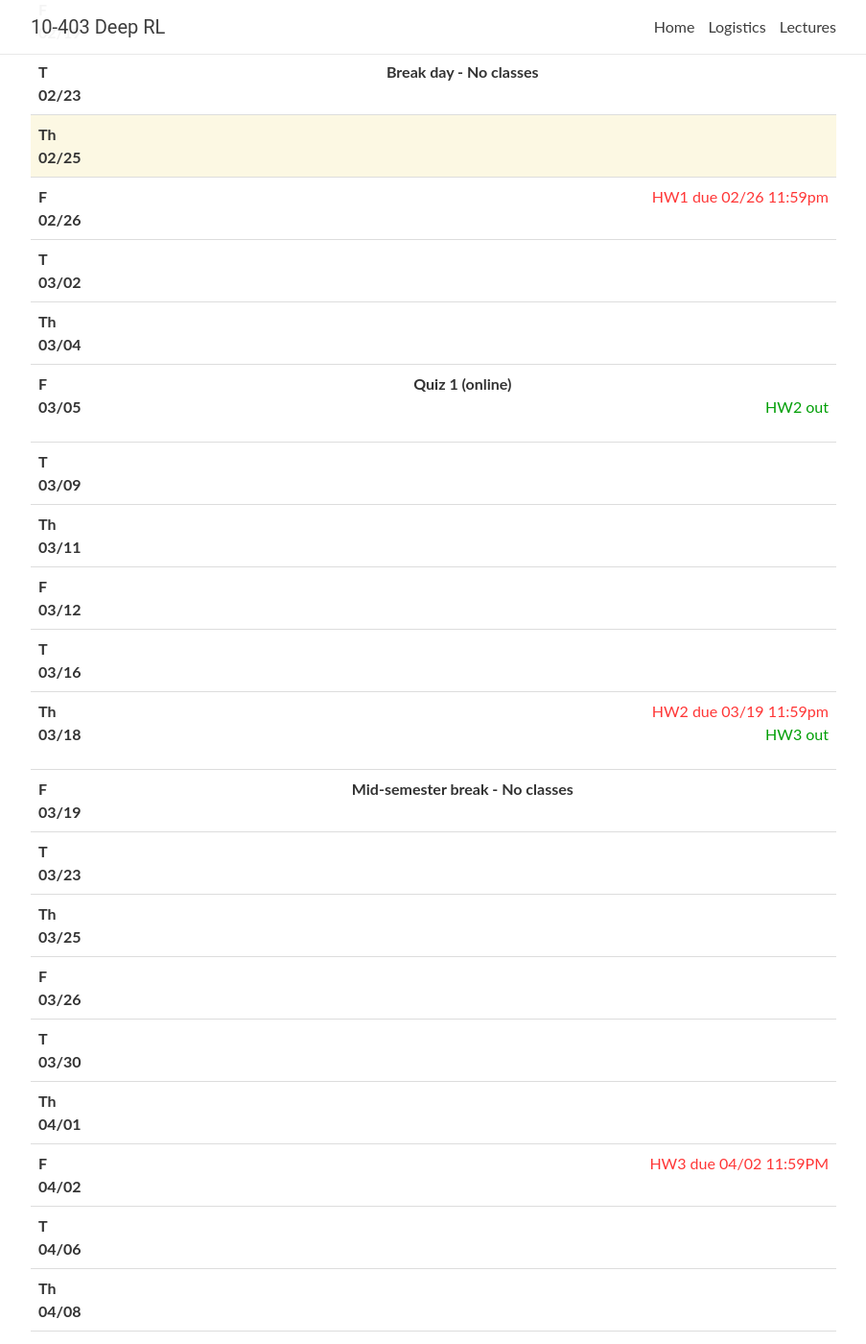
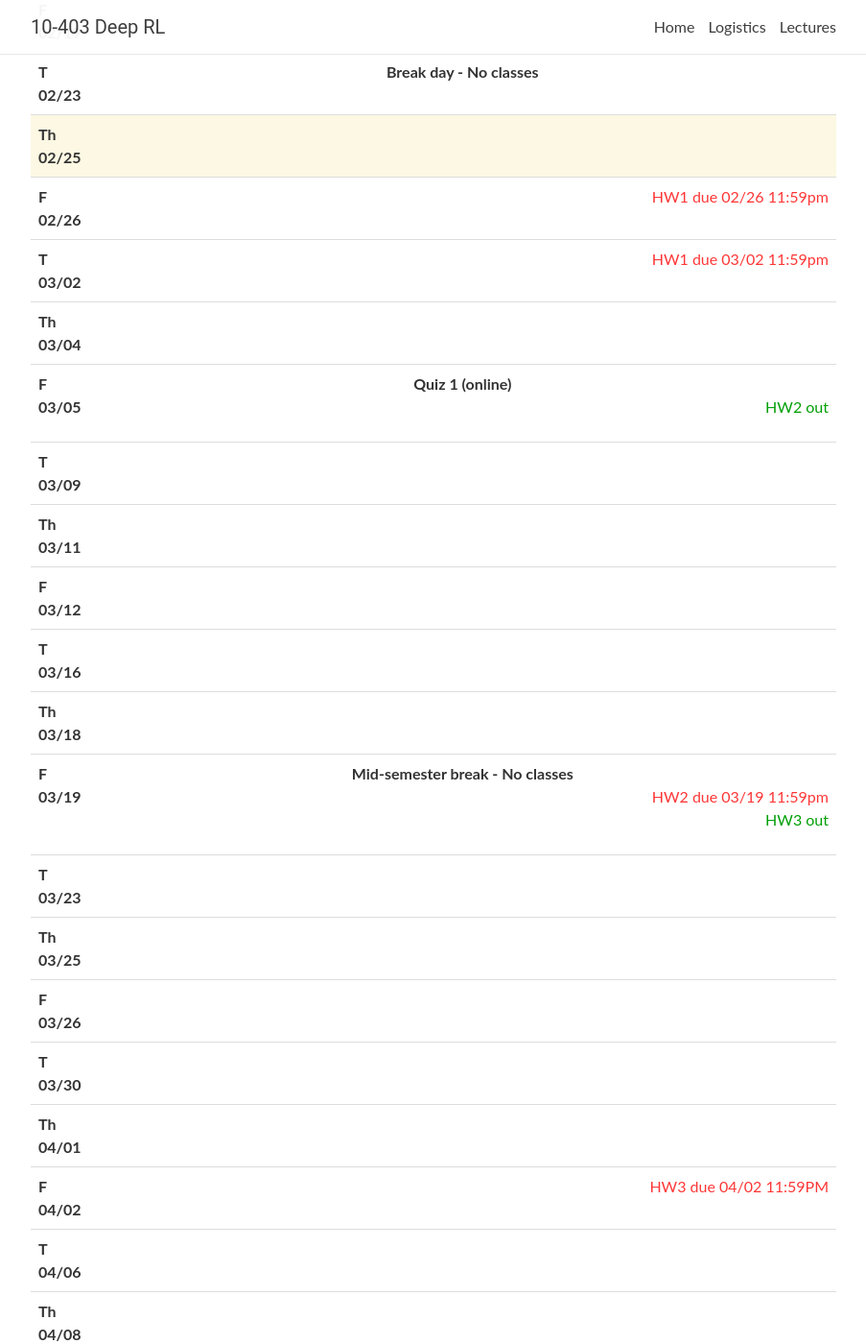
Before and after one commit to cmudeeprl/403_website, a Jekyll site: the page built from _pages/lectures.md, in a window 1280 px wide and 1400 px high, scrolled down 744 px. Shown: the whole window at 96% size, without its empty margins (188-1091 px from the left). Built offline with Jekyll 4.4.1, drawn with Linux system fonts in a browser that asks for light colours; nearby versions of some CDN libraries; comment, search, counter and statistics services are not loaded.

Commit message:
fix: hw ddl

```diff
--- a/_data/lectures.yml
+++ b/_data/lectures.yml
@@ -230,7 +230,7 @@
   readings:
     - <a href="http://incompleteideas.net/book/RLbook2018.pdf" target="_blank">S & B Textbook</a>, Ch3, Ch4
     - <a href="https://distill.pub/2019/paths-perspective-on-value-learning/" target="blank">The Path perspective on Value Learning </a> (blogpost)
-  logistics:
+  logistics: <span class="deadline">HW1 due 03/02 11:59pm</span>
 
 - date: Th 03/04
   lecturer:
@@ -312,13 +312,13 @@
     - <a href="http://incompleteideas.net/book/RLbook2018.pdf" target="_blank">S & B Textbook</a>, Ch13
     - <a href="http://karpathy.github.io/2016/05/31/rl/" target="blank">Deep Reinforcement Learning<span>:</span> Pong from Pixels </a> (blogpost)
     - Mnih et al. <a href="https://arxiv.org/abs/1602.01783" target="_blank">Asynchronous Methods for Deep Reinforcement Learning</a>
-  logistics: <span class="deadline">HW2 due 03/19 11:59pm </span> <br><span class="event"> HW3 out</span>
+  logistics:
 
 - date: F 03/19
   lecturer:
   title: >
     <strong> Mid-semester break - No classes </strong>
-  logistics:
+  logistics: <span class="deadline">HW2 due 03/19 11:59pm </span> <br><span class="event"> HW3 out</span>
 
 - date: T 03/23
   lecturer:
```
